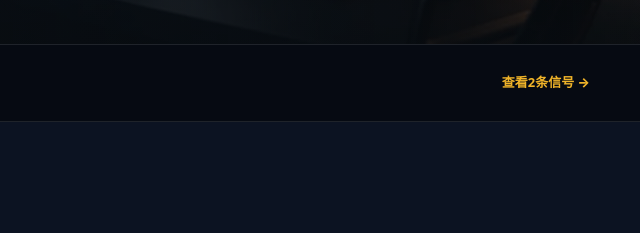
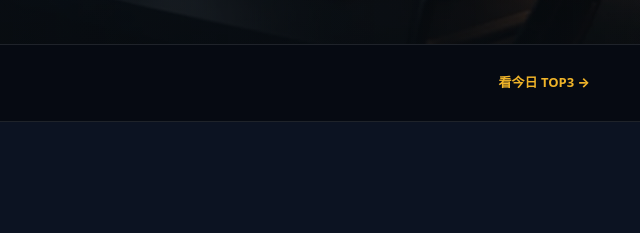
Before and after one commit to fengchuanli/AI_Watchtower, a plain HTML site: page index.html in a window 1280 px wide. Shown: the part 748-981 px from the top of the page, 640-1280 px from the left. Drawn offline with Linux system fonts and the light colour scheme.

Commit message:
【VisionHub网站风格优化】直达今日TOP3阅读路径

```diff
--- a/app.js
+++ b/app.js
@@ -347,8 +347,9 @@ function updateTodayKey(briefing, edition) {
   const dateLabel = edition?.date ? `${edition.date} · ` : "";
   todayKeyText.textContent = `${dateLabel}${headline}`;
 
-  if (todayKeyLink && briefing.cta) {
-    todayKeyLink.textContent = `${briefing.cta} →`;
+  if (todayKeyLink) {
+    todayKeyLink.href = "#top3";
+    todayKeyLink.textContent = "看今日 TOP3 →";
   }
 }
 
--- a/index.html
+++ b/index.html
@@ -129,7 +129,7 @@
         <div class="today-key-inner">
           <span class="today-key-badge">5 秒</span>
           <p class="today-key-text" id="todayKeyText">正在读取今日要点...</p>
-          <a class="today-key-link" id="todayKeyLink" href="#deep-briefing">读今日简报 →</a>
+          <a class="today-key-link" id="todayKeyLink" href="#top3">看今日 TOP3 →</a>
         </div>
       </section>
 
```
Also changed, not shown: 2 other files.
